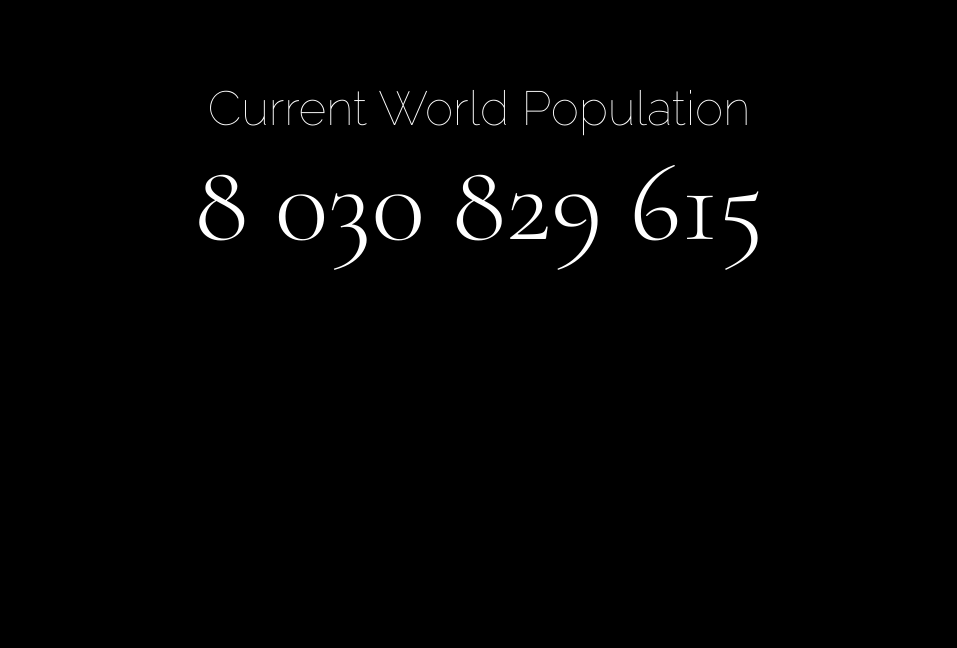
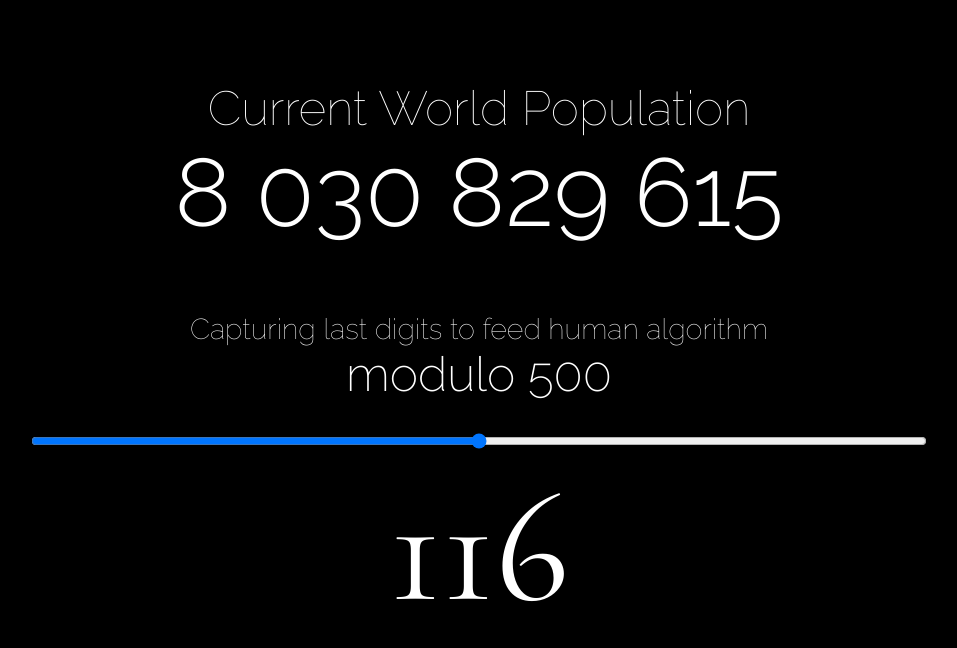
Before and after one commit to andrixdev/algorithman, a plain HTML site: page index.html in a window 1280 px wide. Shown: the whole page, without its empty margins (161-1118 px from the left). Drawn offline with nearby package versions, Linux system fonts and the light colour scheme; a web font is replaced by a local one.

Commit message:
Add modulo and capture sections

```diff
--- a/index.html
+++ b/index.html
@@ -29,6 +29,15 @@
 		<p id="pop-counter">...</p>
 	</div>
 
+	<div id="capture">
+		<p id="modulo">Capturing last digits to feed human algorithm<br/><span>modulo 500</span></p>
+		<div class="flexcol flexcenter">
+			<input type="range" id="modulo-range" min="500" max="1500" step="100"/>
+		</div>
+		<p id="result">...</p>
+
+	</div>
+
 <!-- Scripts for libraries -->
 <!-- None! -->
 
--- a/less/main.less
+++ b/less/main.less
@@ -7,8 +7,9 @@ html, body {
 	background: black;
 }
 h1, h2, p, a {
-	font-family: Raleway, Comic Sans MS, serif;
+	font-family: 'Raleway', 'Comic Sans MS', serif;
 	color: white;
+    text-align: center;
 }
 p {
 	font-size: 2rem;
@@ -32,7 +33,6 @@ img {
     margin-top: 5rem;
 
     h2, p {
-        text-align: center;
         margin: 0;
     }
     h2 {
@@ -40,8 +40,29 @@ img {
         font-weight: 100;
     }
     p {
-        font-size: 7rem;
-        font-family: 'Cormorant Garamond', Comic Sans MS, serif;
+        font-size: 6rem;
+        font-family: 'Raleway', 'Comic Sans MS', serif;
         font-weight: 300;
     }
 }
+#capture {
+    margin-top: 4rem;
+
+    p#modulo {
+        font-size: 1.8rem;
+        font-weight: 100;
+
+        span {
+            font-size: 3rem;
+            font-weight: 200;
+        }
+    }
+    input {
+        width: 70%;
+    }
+    p#result {
+        font-size: 10rem;
+        font-family: 'Cormorant Garamond', 'Comic Sans MS', serif;
+        margin-top: 0em;
+    }
+}
--- a/main.js
+++ b/main.js
@@ -1,5 +1,4 @@
 // World population counter
-
 var timestamp1 = 1678265517712
 var pop1 = 8020716316
 var timestamp2 = 1680008052793
@@ -30,3 +29,23 @@ var interval2 = setInterval(() => {
 // Text-to-speech
 //This is correct. Now, human, make sense of 124
 //This is incorrect. Human, please, make sense of 234
+
+// Capture display
+let modulo = 500
+let moduloNode = document.querySelector('#modulo span')
+let resultNode = document.querySelector('#result')
+let inputNode = document.querySelector('input#modulo-range')
+
+let interval3 = setInterval(() => {
+    let capture = Number(getPopValue().toString().substr(6, 4))
+
+    resultNode.innerHTML = 1 + (getPopValue() - 1) % modulo
+}, 100)
+
+// Listeners
+document.addEventListener("DOMContentLoaded", (ev) => {
+    inputNode.addEventListener("input", (event) => {
+        modulo = event.target.value
+        moduloNode.innerHTML = "modulo " + modulo
+    })
+})
```
Also changed, not shown: css/main.css.
